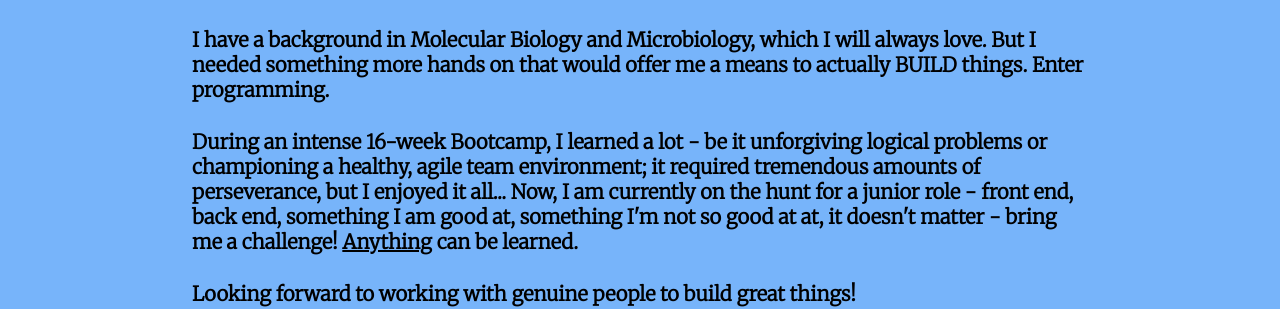
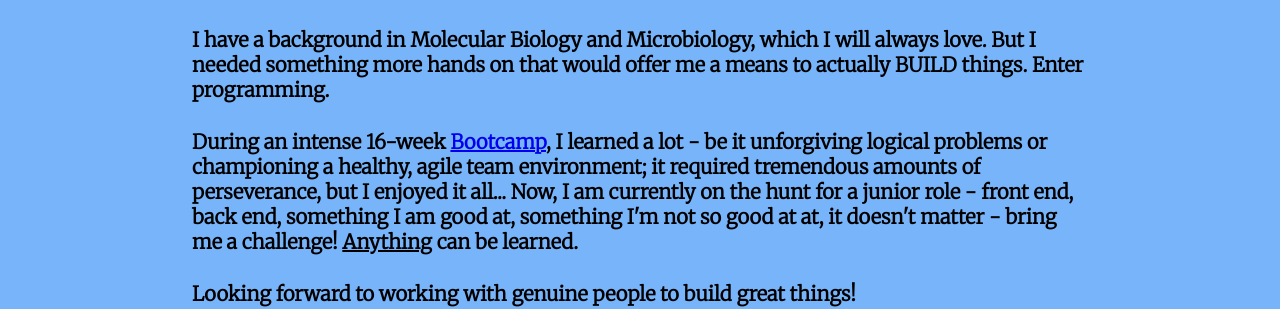
Before and after one commit to Deen-q/portfolio-site, a React (Create React App) app: page / in a window 1280 px wide. Shown: the part 940-1249 px from the top of the page. Built offline with nearby package versions, Linux system fonts and the light colour scheme.

Commit message:
Added SoC link

```diff
--- a/src/App.js
+++ b/src/App.js
@@ -76,7 +76,7 @@ export default function App() {
         <h1>About me</h1>
         <h3>I have a background in Molecular Biology and Microbiology, which I will always love. But I needed something more hands on that would offer me a means to actually BUILD things. Enter programming.</h3>
 
-        <h3>During an intense 16-week Bootcamp, I learned a lot - be it unforgiving logical problems or championing a healthy, agile team environment; it required tremendous amounts of perseverance, but I enjoyed it all... Now, I am currently on the hunt for a junior role - front end, back end, something I am good at, something I'm not so good at at, it doesn't matter - bring me a challenge! <u>Anything</u> can be learned.</h3>
+        <h3>During an intense 16-week <a href='https://www.schoolofcode.co.uk/'>Bootcamp</a>, I learned a lot - be it unforgiving logical problems or championing a healthy, agile team environment; it required tremendous amounts of perseverance, but I enjoyed it all... Now, I am currently on the hunt for a junior role - front end, back end, something I am good at, something I'm not so good at at, it doesn't matter - bring me a challenge! <u>Anything</u> can be learned.</h3>
 
         <h3>Looking forward to working with genuine people to build great things!</h3>
         <h3><u>Hobbies:</u> (PC) gaming, gym, swimming and stoic philosophy.</h3>
```
